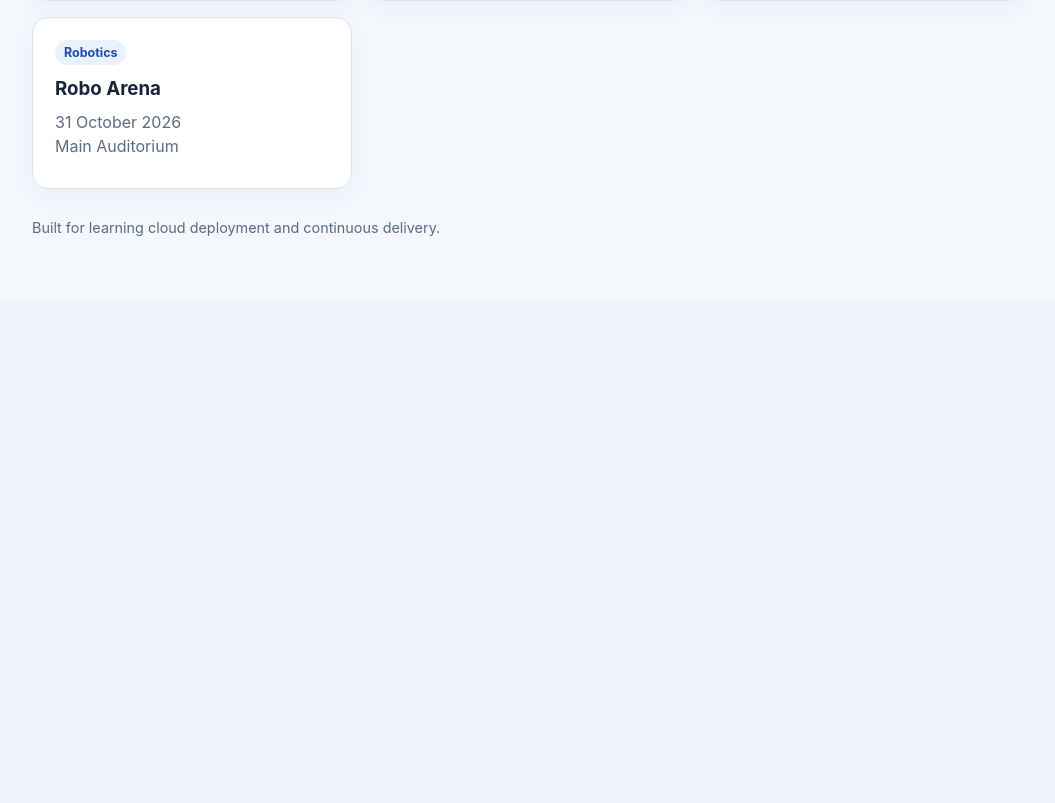
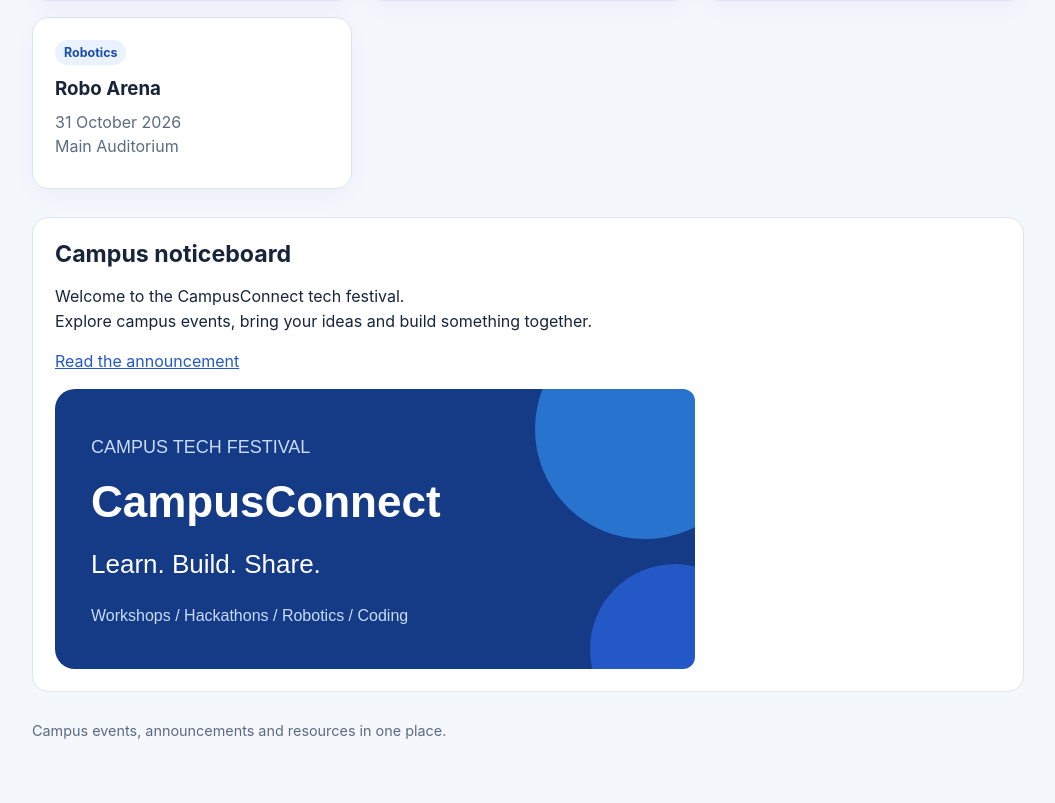
Before and after one commit to KhumainiShaik/CampusConnect, a Flask app: page / in a window 1280 px wide. Shown: the part 508-1311 px from the top of the page, without its empty margins (112-1167 px from the left). Before the commit the page ends 744 px from the top, so only its background shows below. Run offline with Flask 3, Linux system fonts and the light colour scheme.

Commit message:
Add campus noticeboard backed by Cloud Storage

```diff
--- a/app.py
+++ b/app.py
@@ -1,7 +1,28 @@
 """CampusConnect: a tiny college technical-fest events portal."""
-from flask import Flask, jsonify, render_template
+from io import BytesIO
+import os
+from pathlib import Path
+
+from flask import Flask, abort, jsonify, render_template, send_file
+from google.api_core.exceptions import GoogleAPIError
+from google.auth.exceptions import GoogleAuthError
+from google.cloud import storage
 
 app = Flask(__name__)
+
+ASSET_DIRECTORY = Path(__file__).parent / "sample-assets"
+PUBLIC_FILES = {"announcement.txt": "text/plain", "poster.svg": "image/svg+xml"}
+
+
+def read_resource(name):
+    """Use bundled files locally, or the configured private bucket on Cloud Run."""
+    bucket_name = os.environ.get("STORAGE_BUCKET", "").strip()
+    if not bucket_name:
+        return (ASSET_DIRECTORY / name).read_bytes()
+    # Application Default Credentials use the attached Cloud Run service account.
+    client = storage.Client()
+    return client.bucket(bucket_name).blob(name).download_as_bytes(timeout=10, retry=None)
+
 
 EVENTS = [
     {"id": "hack-2026", "title": "Campus Hackathon", "category": "Hackathon", "date": "24 October 2026", "venue": "Innovation Lab"},
@@ -13,7 +34,28 @@ EVENTS = [
 
 @app.get("/")
 def index():
-    return render_template("index.html", events=EVENTS)
+    try:
+        announcement = read_resource("announcement.txt").decode("utf-8")
+    except (GoogleAPIError, GoogleAuthError, OSError, UnicodeError):
+        app.logger.exception("Unable to load the campus announcement")
+        announcement = "The campus announcement is temporarily unavailable."
+    return render_template("index.html", events=EVENTS, announcement=announcement)
+
+
+@app.get("/resources/<name>")
+def resource(name):
+    # Only these two intentionally public assets can be read through the app.
+    if name not in PUBLIC_FILES:
+        abort(404)
+    try:
+        contents = read_resource(name)
+    except (GoogleAPIError, GoogleAuthError, OSError):
+        app.logger.exception("Unable to load resource %s", name)
+        return "This campus resource is temporarily unavailable.\n", 503
+    response = send_file(BytesIO(contents), mimetype=PUBLIC_FILES[name], download_name=name)
+    response.headers["Cache-Control"] = "no-store"
+    response.headers["X-Content-Type-Options"] = "nosniff"
+    return response
 
 
 @app.get("/health")
--- a/requirements.txt
+++ b/requirements.txt
@@ -1,2 +1,3 @@
 Flask==3.1.3
 gunicorn==26.2.0
+google-cloud-storage==3.17.1
--- /dev/null
+++ b/sample-assets/announcement-update.txt
@@ -0,0 +1,2 @@
+Campus update: the Cloud & DevOps Workshop help desk is now open in Seminar Hall A.
+Bring your project questions and share what you built.
--- /dev/null
+++ b/sample-assets/announcement.txt
@@ -0,0 +1,2 @@
+Welcome to the CampusConnect tech festival.
+Explore campus events, bring your ideas and build something together.
--- a/templates/index.html
+++ b/templates/index.html
@@ -23,6 +23,10 @@
     .event h3 { margin: 0 0 10px; font-size: 1.17rem; }
     .event p:last-child { margin: 0; color: var(--muted); line-height: 1.55; }
     footer { margin-top: 30px; color: var(--muted); font-size: .9rem; }
+    .resources { margin-top: 28px; padding: 22px; background: white; border: 1px solid var(--line); border-radius: 16px; }
+    .resources img { display: block; width: 100%; max-width: 640px; margin-top: 18px; border-radius: 12px; }
+    .announcement { white-space: pre-wrap; line-height: 1.6; }
+    a { color: var(--blue); }
     @media (max-width: 560px) { header { padding-top: 38px; padding-bottom: 38px; } .section-head { display: block; } .section-head p { margin-top: 7px; } }
   </style>
 </head>
@@ -46,7 +50,13 @@
       </article>
       {% endfor %}
     </div>
-    <footer>Built for learning cloud deployment and continuous delivery.</footer>
+    <section class="resources" aria-labelledby="resources-title">
+      <h2 id="resources-title">Campus noticeboard</h2>
+      <p class="announcement">{{ announcement }}</p>
+      <a href="{{ url_for('resource', name='announcement.txt') }}">Read the announcement</a>
+      <img src="{{ url_for('resource', name='poster.svg') }}" alt="CampusConnect poster: Learn, build and share at the campus tech festival" width="640" height="280">
+    </section>
+    <footer>Campus events, announcements and resources in one place.</footer>
   </main>
 </body>
 </html>
```
Also changed, not shown: sample-assets/poster.svg (added), 1 other file.
